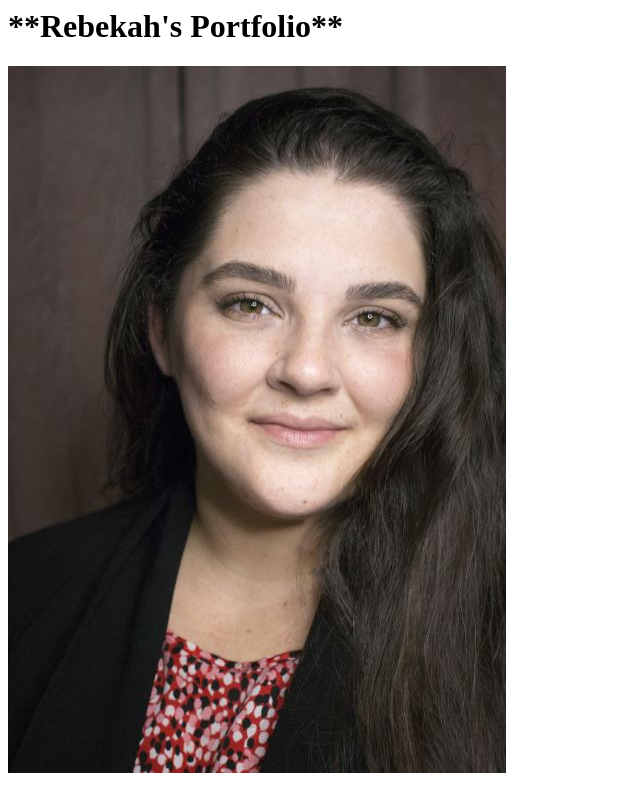
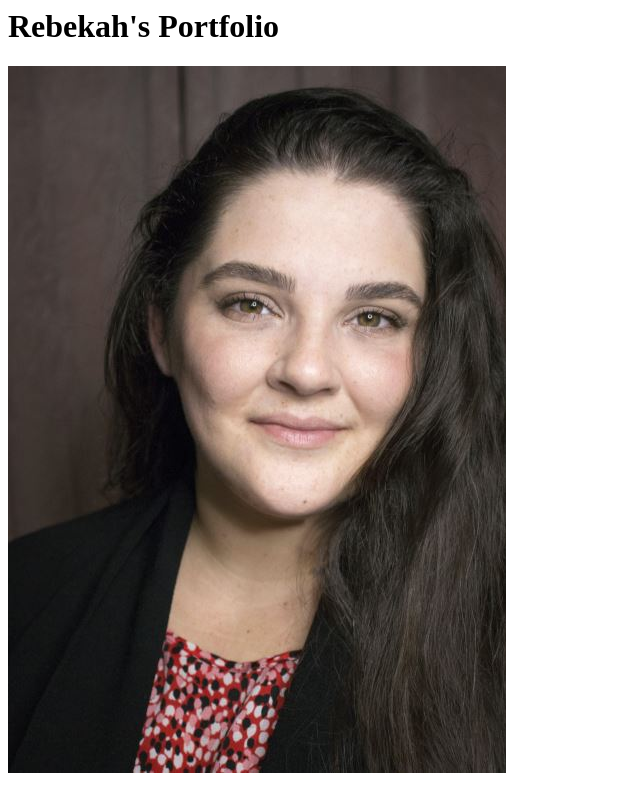
Before and after one commit to Rcuarton/Rcuarton.github.io, a plain HTML site: page index.html in a window 1280 px wide. Shown: the whole page, without its empty margins (0-640 px from the left). Drawn offline with Linux system fonts and the light colour scheme.

Commit message:
Update index.html

```diff
--- a/index.html
+++ b/index.html
@@ -1,4 +1,4 @@
 <html>
-    <h1>**Rebekah's Portfolio**</h1>
+    <h1>Rebekah's Portfolio</h1>
     <img src="Rcuarton.github.JPG" />
 </html>
```
